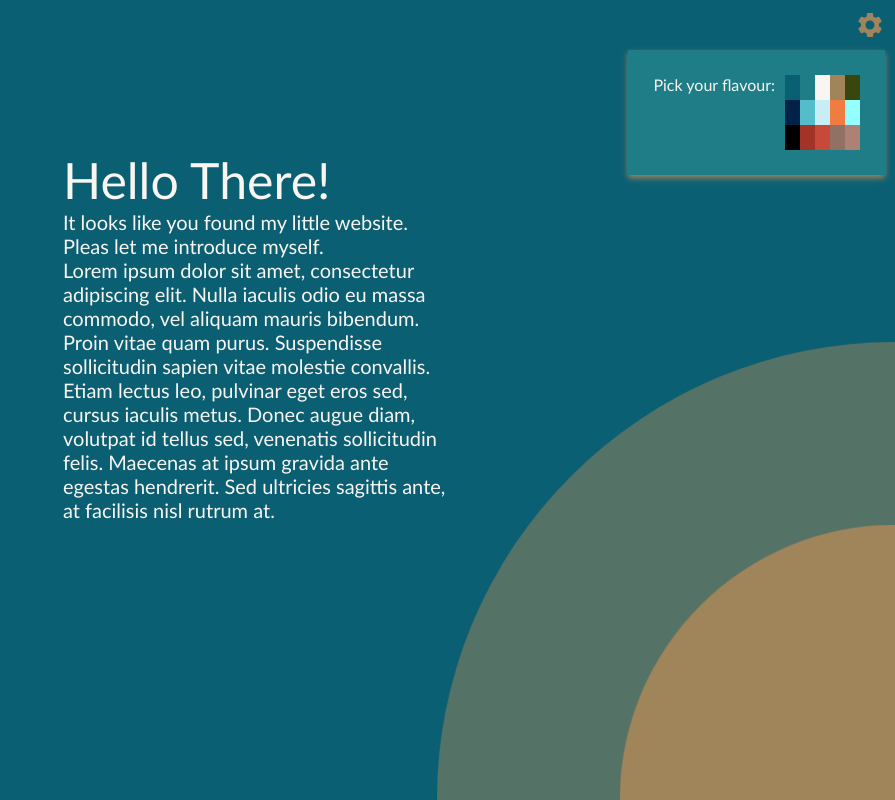
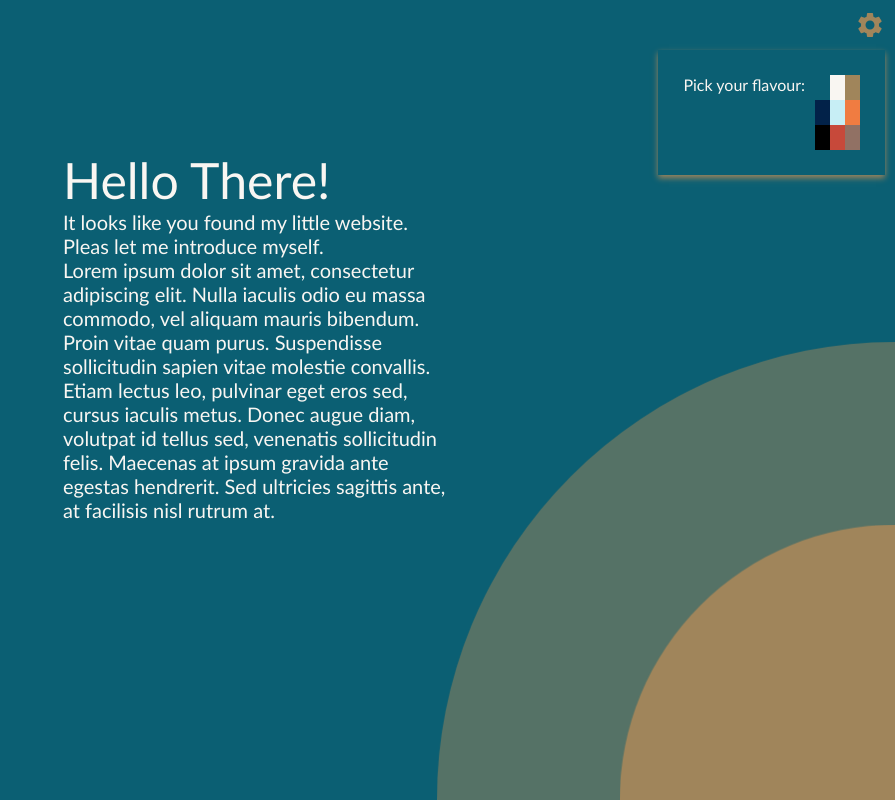
Before and after one commit to 0kMike/windot, a React (Create React App) app: page / in a window 1280 px wide. Both pictures are taken after a click on the element 1255 px from the left and 25 px from the top of the page. Shown: the top 800 px of the page, without its empty margins (385-1280 px from the left). Built offline with nearby package versions, Linux system fonts and the light colour scheme; the HTML template or start-up script is replaced by a standard one.

Commit message:
Change IColor to use 3 colors

```diff
--- a/src/components/MainPage/MainPage.tsx
+++ b/src/components/MainPage/MainPage.tsx
@@ -13,7 +13,7 @@ const MainPage: React.FunctionComponent<IMainPageProps> = (props) => {
 
   const cssStyle: CSSProperties = {
     backgroundColor: usedColorPalette.background,
-    color: usedColorPalette.backgroundAlt
+    color: usedColorPalette.background,
   }
 
   return (
--- a/src/components/NavBar/Settings/ColorOption/ColorOption.tsx
+++ b/src/components/NavBar/Settings/ColorOption/ColorOption.tsx
@@ -10,7 +10,7 @@ interface IColorOptionProps {
 const ColorOption: React.FunctionComponent<IColorOptionProps> = (props) => {
   const {colors} = props;
 
-  const colorArray: string[] = [colors.background, colors.backgroundAlt, colors.text, colors.accent, colors.accentAlt];
+  const colorArray: string[] = [colors.background, colors.text, colors.accent];
 
   const generateTiles =
     colorArray.map((item, index) => {
--- a/src/components/NavBar/Settings/Settings.tsx
+++ b/src/components/NavBar/Settings/Settings.tsx
@@ -14,7 +14,7 @@ const Settings: React.FC<ISettingsProps> = (props) => {
   const {colors, setColors} = props;
 
   const cssStyle: CSSProperties = {
-    backgroundColor: colors.backgroundAlt,
+    backgroundColor: colors.background,
     boxShadow: `0px 3px 6px ${colors.accent}`,
   }
 
--- a/src/interfaces/IColors.ts
+++ b/src/interfaces/IColors.ts
@@ -1,7 +1,5 @@
 export interface IColors {
     background: string;
-    backgroundAlt: string;
     text: string;
     accent: string;
-    accentAlt: string;
 }
--- a/src/provider/colorProvider.ts
+++ b/src/provider/colorProvider.ts
@@ -3,23 +3,17 @@ import {IColors} from "../interfaces/IColors";
 export const colorPalettes: IColors[] = [
     {
         "background": "#0B5F73",
-        "backgroundAlt":  "#1e7d87",
         "text": "#f9f6f2",
         "accent": "#a0855b",
-        "accentAlt": "#38470b",
     },
     {
         "background": "#022249",
-        "backgroundAlt":  "#55BDCA",
         "text": "#C7EEF5",
         "accent": "#F07C41",
-        "accentAlt": "#95FFFF",
     },
     {
         "background": "#000000",
-        "backgroundAlt": "#A33327",
         "text": "#C7493A",
         "accent": "#917164",
-        "accentAlt": "#AD8174",
     }
 ]
```
